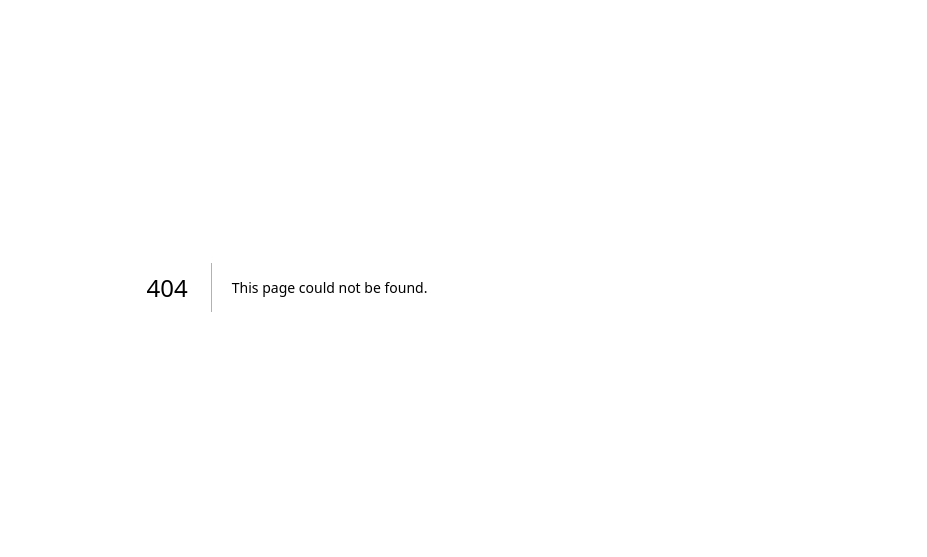
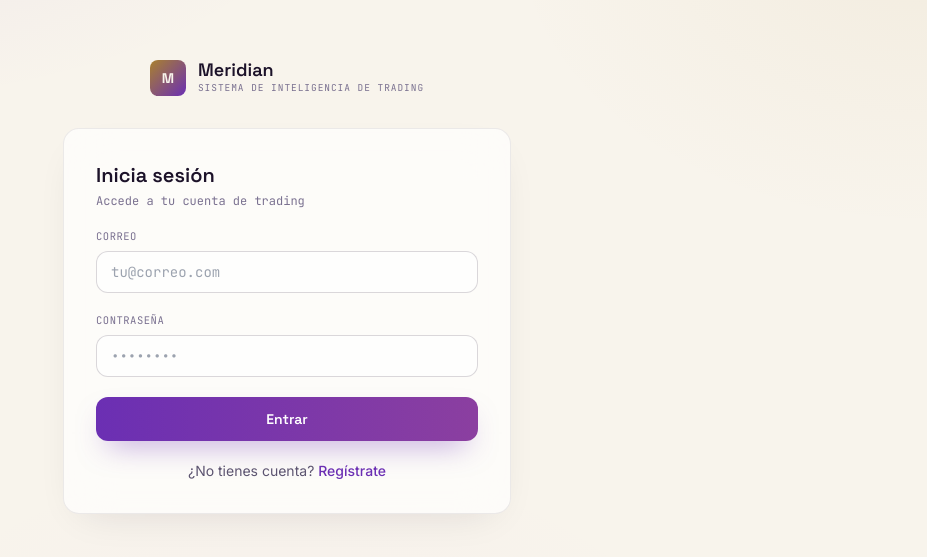
Before and after one commit to Cristhiangr333/meridian, a Next.js app: page /login in a window 1280 px wide. Before the commit this address had no page. Shown: the part 113-670 px from the top of the page, without its empty margins (353-1280 px from the left). Built offline with nearby package versions, Linux system fonts and the light colour scheme.

Commit message:
Create page.tsx

```diff
--- /dev/null
+++ b/src/app/(auth)/login/page.tsx
@@ -0,0 +1,102 @@
+"use client";
+
+import { useState, type FormEvent } from "react";
+import { useRouter } from "next/navigation";
+import Link from "next/link";
+import { createClient } from "@/lib/supabase/client";
+
+export default function LoginPage() {
+  const router = useRouter();
+  const [email, setEmail] = useState("");
+  const [password, setPassword] = useState("");
+  const [error, setError] = useState<string | null>(null);
+  const [loading, setLoading] = useState(false);
+
+  async function handleSubmit(e: FormEvent) {
+    e.preventDefault();
+    setLoading(true);
+    setError(null);
+
+    const supabase = createClient();
+    const { error } = await supabase.auth.signInWithPassword({
+      email,
+      password,
+    });
+
+    setLoading(false);
+
+    if (error) {
+      setError(
+        error.message === "Invalid login credentials"
+          ? "Correo o contraseña incorrectos."
+          : error.message
+      );
+      return;
+    }
+
+    router.push("/dashboard");
+    router.refresh();
+  }
+
+  return (
+    <form onSubmit={handleSubmit} className="space-y-5">
+      <div>
+        <h2 className="font-display text-xl font-semibold text-ink-1">
+          Inicia sesión
+        </h2>
+        <p className="font-mono text-xs text-ink-3 mt-1">
+          Accede a tu cuenta de trading
+        </p>
+      </div>
+
+      {error && (
+        <div className="bg-loss-soft border border-loss/30 text-loss text-sm rounded-lg px-3 py-2">
+          {error}
+        </div>
+      )}
+
+      <div>
+        <label className="block font-mono text-[10.5px] tracking-wider uppercase text-ink-3 mb-1.5">
+          Correo
+        </label>
+        <input
+          type="email"
+          required
+          value={email}
+          onChange={(e) => setEmail(e.target.value)}
+          className="w-full bg-surface border border-hairline-strong rounded-xl px-3.5 py-2.5 font-mono text-sm text-ink-1 focus:outline-none focus:border-violet focus:ring-2 focus:ring-violet-soft"
+          placeholder="tu@correo.com"
+        />
+      </div>
+
+      <div>
+        <label className="block font-mono text-[10.5px] tracking-wider uppercase text-ink-3 mb-1.5">
+          Contraseña
+        </label>
+        <input
+          type="password"
+          required
+          value={password}
+          onChange={(e) => setPassword(e.target.value)}
+          className="w-full bg-surface border border-hairline-strong rounded-xl px-3.5 py-2.5 font-mono text-sm text-ink-1 focus:outline-none focus:border-violet focus:ring-2 focus:ring-violet-soft"
+          placeholder="••••••••"
+        />
+      </div>
+
+      <button
+        type="submit"
+        disabled={loading}
+        className="w-full bg-gradient-to-r from-violet to-[#8B3FA0] text-white font-display font-semibold text-sm rounded-xl py-3 shadow-[0_14px_30px_-12px_rgba(107,47,179,.5)] disabled:opacity-60 transition"
+      >
+        {loading ? "Entrando..." : "Entrar"}
+      </button>
+
+      <p className="text-center text-sm text-ink-2">
+        ¿No tienes cuenta?{" "}
+        <Link href="/register" className="text-violet font-medium">
+          Regístrate
+        </Link>
+      </p>
+    </form>
+  );
+}
```
